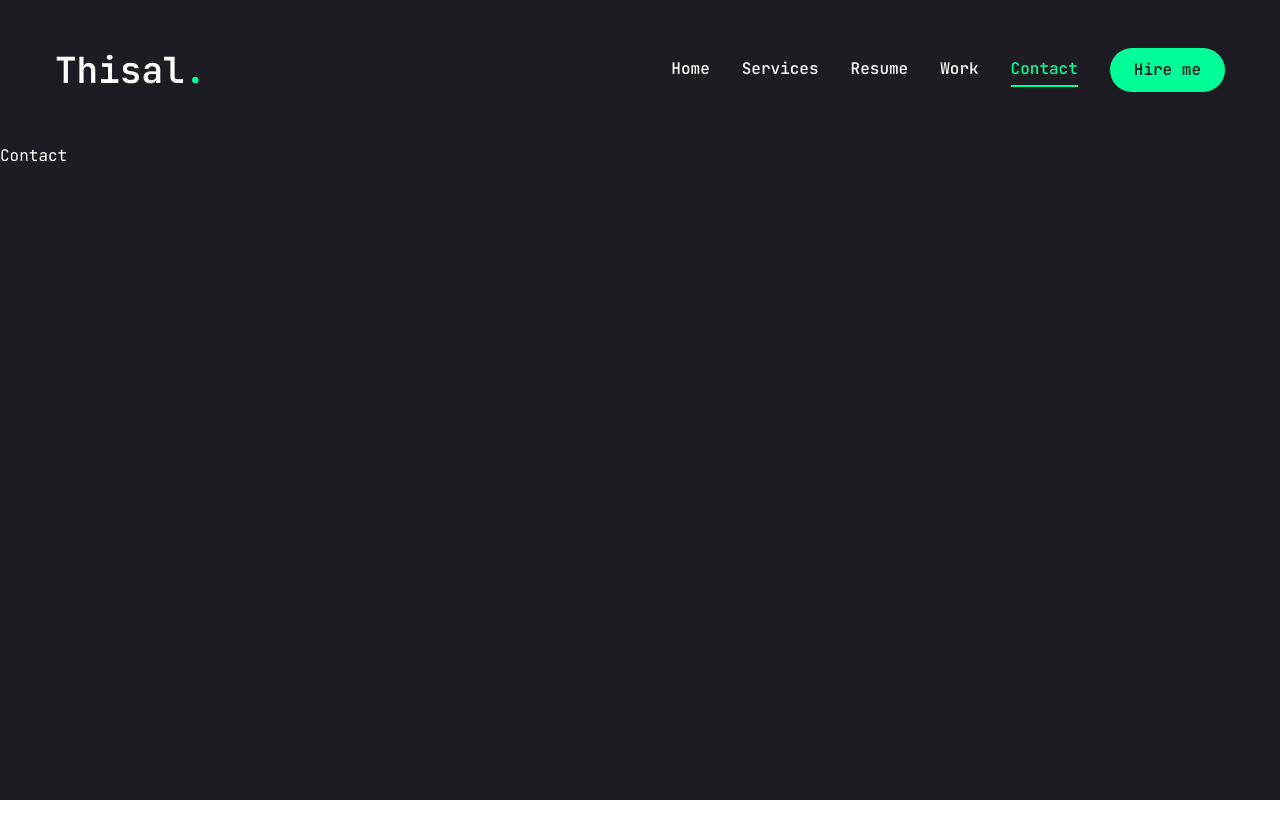
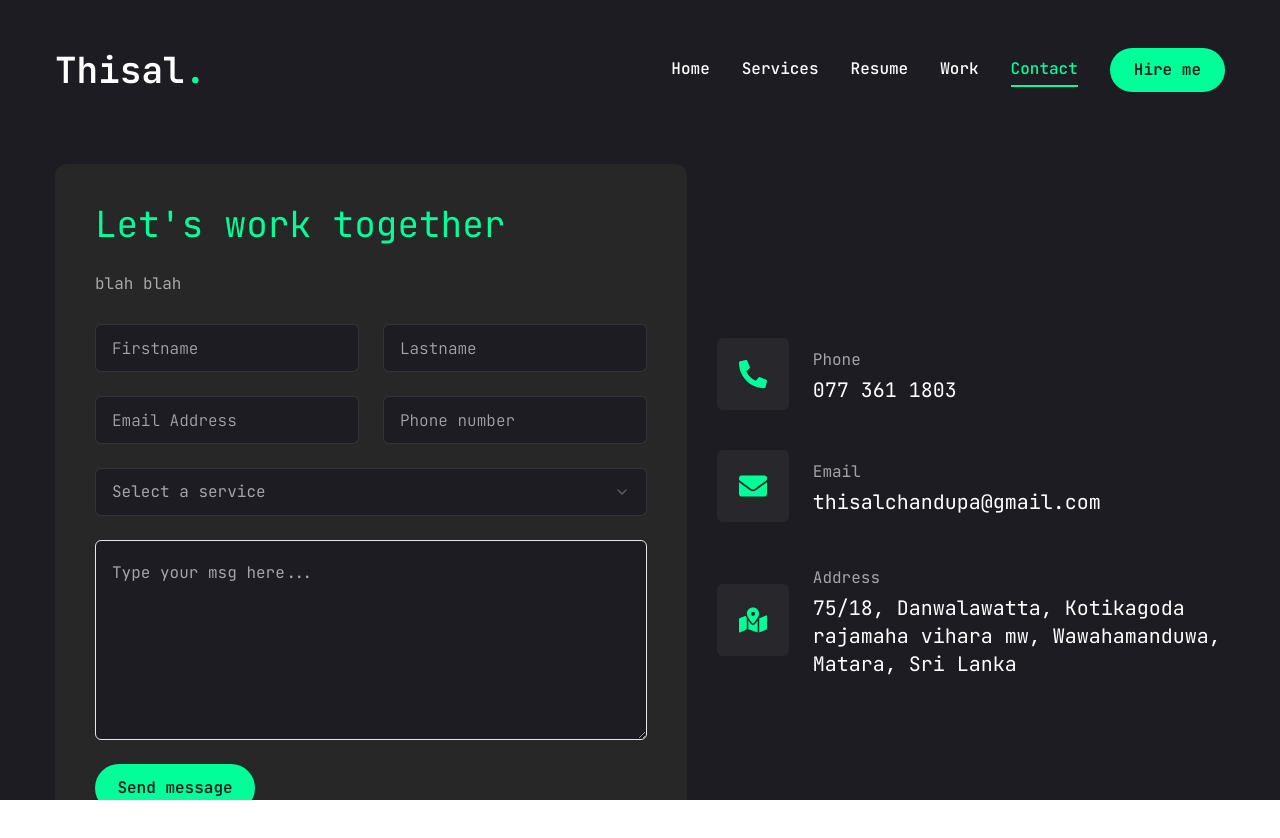
Before and after one commit to thisalchandupa/Portfolio, a Next.js app: page /contact in a window 1280 px wide. Shown: the top 838 px of the page. Before the commit the page ends 800 px from the top, so only its background shows below. Built offline with nearby package versions, Linux system fonts and the light colour scheme.

Commit message:
Contact page

```diff
--- a/app/contact/page.jsx
+++ b/app/contact/page.jsx
@@ -1,9 +1,106 @@
+"use client";
+import { Button } from "@/components/ui/button";
+import { Input } from "@/components/ui/input";
+import { Textarea } from "@/components/ui/textarea";
+
+import {
+  Select,
+  SelectContent,
+  SelectGroup,
+  SelectItem,
+  SelectLabel,
+  SelectTrigger,
+  SelectValue,
+} from "@/components/ui/select"
+
+
+import { FaPhoneAlt, FaEnvelope, FaMapMarkedAlt } from "react-icons/fa";
+
+const info = [
+  {
+    icon: <FaPhoneAlt />,
+    title: "Phone",
+    description: "077 361 1803"
+  },
+  {
+    icon: <FaEnvelope />,
+    title: "Email",
+    description: "thisalchandupa@gmail.com",
+  },
+  {
+    icon: <FaMapMarkedAlt />,
+    title: "Address",
+    description: "75/18, Danwalawatta, Kotikagoda rajamaha vihara mw, Wawahamanduwa, Matara, Sri Lanka"
+  },
+];
+
+import { motion } from "framer-motion";
 
 
 const Contact = () => {
-  return (
-    <div>Contact</div>
-  )
-}
+  return <motion.section
+    initial={{ opacity: 0 }}
+    animate={{ opacity: 1, transition: { delay: 2.4, duration: 0.4, ease: "easeIn" } }}
+    className="py-6"
+  >
+    <div className="container mx-auto">
+      <div className="flex flex-col xl:flex-row gap-[30px]">
+        {/*form*/}
+        <div className="xl:w-[54%] order-2 xl:order-none">
+          <form className="flex flex-col gap-6 p-10 bg-[#272727] rounded-xl">
+            <h3 className="text-4xl text-accent">Let's work together</h3>
+            <p className="text-white/60">blah blah</p>
+            {/* input */}
+            <div className="grid grid-cols-1 md:grid-cols-2 gap-6">
+              <Input type="firstname" placeholder="Firstname" />
+              <Input type="firstname" placeholder="Lastname" />
+              <Input type="email" placeholder="Email Address" />
+              <Input type="phone" placeholder="Phone number" />
+            </div>
+            {/* select */}
+            <Select>
+              <SelectTrigger className="w-full">
+                <SelectValue placeholder="Select a service" />
+              </SelectTrigger>
+              <SelectContent>
+                <SelectGroup>
+                  <SelectLabel>Select a service</SelectLabel>
+                  <SelectItem value="est">Web development</SelectItem>
+                  <SelectItem value="cst">Logo design</SelectItem>
+                  <SelectItem value="mst">Mobile App development</SelectItem>
+                </SelectGroup>
+              </SelectContent>
+            </Select>
+            {/* textarea */}
+            <Textarea className="h-[200px]" placeholder="Type your msg here..." />
+            {/* btn */}
+            <Button size="md" className="max-w-40">Send message</Button>
+          </form>
+        </div>
+        {/*info*/}
+        <div className="flex-1 flex items-center xl:justify-end order-1
+        xl:order-none mb-8 xl:mb-0">
+          <ul className="flex flex-col gap-10">
+            {info.map((item, index) => {
+              return (
+                <li key={index} className="flex items-center gap-6">
+                  <div className="w-[52px] h-[52px] xl:w-[72px]
+                   xl:h-[72px] bg-[#27272c] text-accent rounded-md
+                    flex items-center justify-center">
+                    <div className="text-[28px]">{item.icon}</div>
+                  </div>
+                  <div className="flex-1">
+                    <p className="text-white/60">{item.title}</p>
+                    <h3 className="text-xl">{item.description}</h3>
+                  </div>
+                </li>
+              )
+            })}
+          </ul>
+        </div>
+      </div>
+    </div>
+  </motion.section>
+};
 
-export default Contact
+export default Contact;
--- a/components/ui/input.jsx
+++ b/components/ui/input.jsx
@@ -7,7 +7,7 @@ const Input = React.forwardRef(({ className, type, ...props }, ref) => {
     (<input
       type={type}
       className={cn(
-        "flex h-10 w-full rounded-md border border-slate-200 bg-white px-3 py-2 text-sm ring-offset-white file:border-0 file:bg-transparent file:text-sm file:font-medium placeholder:text-slate-500 focus-visible:outline-none focus-visible:ring-2 focus-visible:ring-slate-950 focus-visible:ring-offset-2 disabled:cursor-not-allowed disabled:opacity-50 dark:border-slate-800 dark:bg-slate-950 dark:ring-offset-slate-950 dark:placeholder:text-slate-400 dark:focus-visible:ring-slate-300",
+        "flex h-[48px] w-full rounded-md border border-white/10 focus:border-accent font-light bg-primary px-4 py-5 text-base placeholder:text-white/60 outline-none",
         className
       )}
       ref={ref}
--- a/components/ui/select.jsx
+++ b/components/ui/select.jsx
@@ -16,7 +16,7 @@ const SelectTrigger = React.forwardRef(({ className, children, ...props }, ref)
   <SelectPrimitive.Trigger
     ref={ref}
     className={cn(
-      "flex h-10 w-full items-center justify-between rounded-md border border-slate-200 bg-white px-3 py-2 text-sm ring-offset-white placeholder:text-slate-500 focus:outline-none focus:ring-2 focus:ring-slate-950 focus:ring-offset-2 disabled:cursor-not-allowed disabled:opacity-50 [&>span]:line-clamp-1 dark:border-slate-800 dark:bg-slate-950 dark:ring-offset-slate-950 dark:placeholder:text-slate-400 dark:focus:ring-slate-300",
+      "flex h-[48px] w-full items-center justify-between rounded-md border border-white/10 bg-primary px-4 py-5 text-base text-white/60 placeholder:text-white/10 focus:border-accent outline-none",
       className
     )}
     {...props}>
@@ -54,7 +54,7 @@ const SelectContent = React.forwardRef(({ className, children, position = "poppe
     <SelectPrimitive.Content
       ref={ref}
       className={cn(
-        "relative z-50 max-h-96 min-w-[8rem] overflow-hidden rounded-md border border-slate-200 bg-white text-slate-950 shadow-md data-[state=open]:animate-in data-[state=closed]:animate-out data-[state=closed]:fade-out-0 data-[state=open]:fade-in-0 data-[state=closed]:zoom-out-95 data-[state=open]:zoom-in-95 data-[side=bottom]:slide-in-from-top-2 data-[side=left]:slide-in-from-right-2 data-[side=right]:slide-in-from-left-2 data-[side=top]:slide-in-from-bottom-2 dark:border-slate-800 dark:bg-slate-950 dark:text-slate-50",
+        "relative z-50 max-h-96 min-w-[8rem] overflow-hidden rounded-md border border-white/10 bg-primary text-white shadow-md data-[state=open]:animate-in data-[state=closed]:animate-out data-[state=closed]:fade-out-0 data-[state=open]:fade-in-0 data-[state=closed]:zoom-out-95 data-[state=open]:zoom-in-95 data-[side=bottom]:slide-in-from-top-2 data-[side=left]:slide-in-from-right-2 data-[side=right]:slide-in-from-left-2 data-[side=top]:slide-in-from-bottom-2 dark:border-slate-800 dark:bg-slate-950 dark:text-slate-50",
         position === "popper" &&
           "data-[side=bottom]:translate-y-1 data-[side=left]:-translate-x-1 data-[side=right]:translate-x-1 data-[side=top]:-translate-y-1",
         className
@@ -85,7 +85,7 @@ const SelectItem = React.forwardRef(({ className, children, ...props }, ref) =>
   <SelectPrimitive.Item
     ref={ref}
     className={cn(
-      "relative flex w-full cursor-default select-none items-center rounded-sm py-1.5 pl-8 pr-2 text-sm outline-none focus:bg-slate-100 focus:text-slate-900 data-[disabled]:pointer-events-none data-[disabled]:opacity-50 dark:focus:bg-slate-800 dark:focus:text-slate-50",
+      "relative flex w-full cursor-default select-none items-center rounded-sm py-1.5 pl-8 pr-2 text-sm outline-none focus:bg-accent focus:text-primary data-[disabled]:pointer-events-none data-[disabled]:opacity-50 dark:focus:bg-slate-800 dark:focus:text-slate-50",
       className
     )}
     {...props}>
--- a/components/ui/textarea.jsx
+++ b/components/ui/textarea.jsx
@@ -6,7 +6,7 @@ const Textarea = React.forwardRef(({ className, ...props }, ref) => {
   return (
     (<textarea
       className={cn(
-        "flex min-h-[80px] w-full rounded-md border border-slate-200 bg-white px-3 py-2 text-sm ring-offset-white placeholder:text-slate-500 focus-visible:outline-none focus-visible:ring-2 focus-visible:ring-slate-950 focus-visible:ring-offset-2 disabled:cursor-not-allowed disabled:opacity-50 dark:border-slate-800 dark:bg-slate-950 dark:ring-offset-slate-950 dark:placeholder:text-slate-400 dark:focus-visible:ring-slate-300",
+        "flex min-h-[80px] w-full rounded-md border °border-white/10 bg-primary px-4 py-5 text-base placeholder:text-white/60 focus-visible:outline-none focus-visible:ring-1 focus-visible:ring-accent focus-visible:ring-offset-0 disabled:cursor-not-allowed disabled:opacity-50",
         className
       )}
       ref={ref}
```
